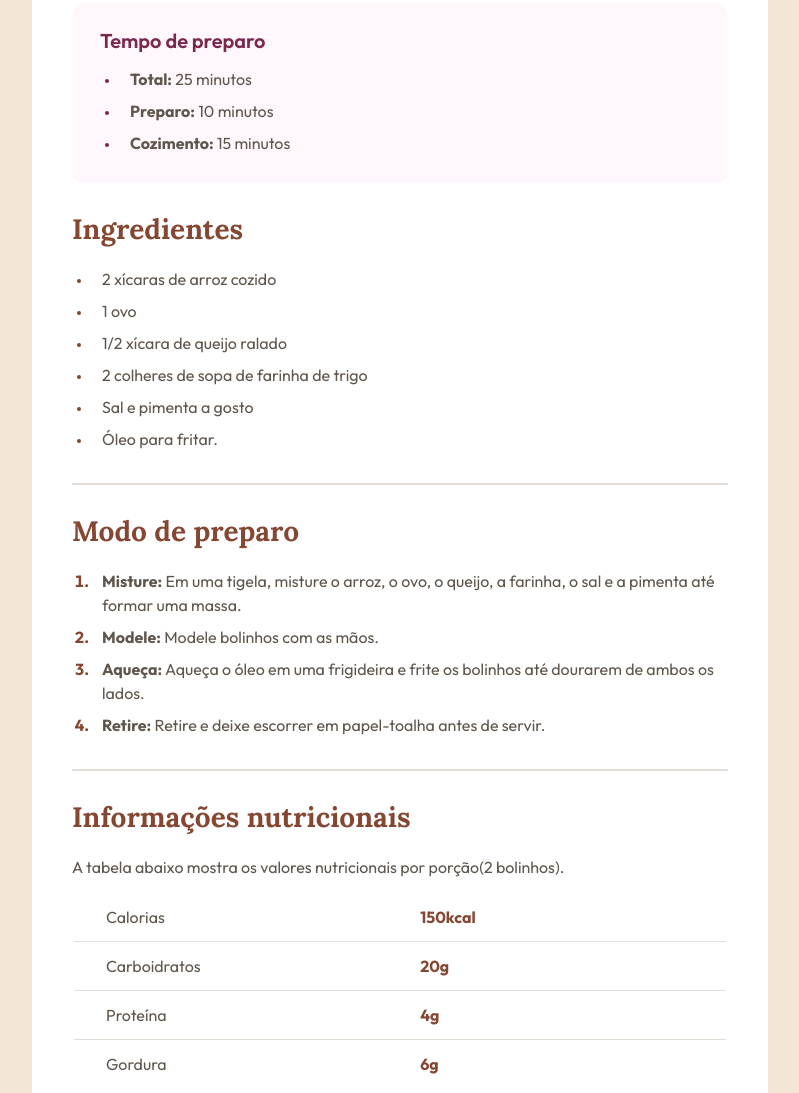
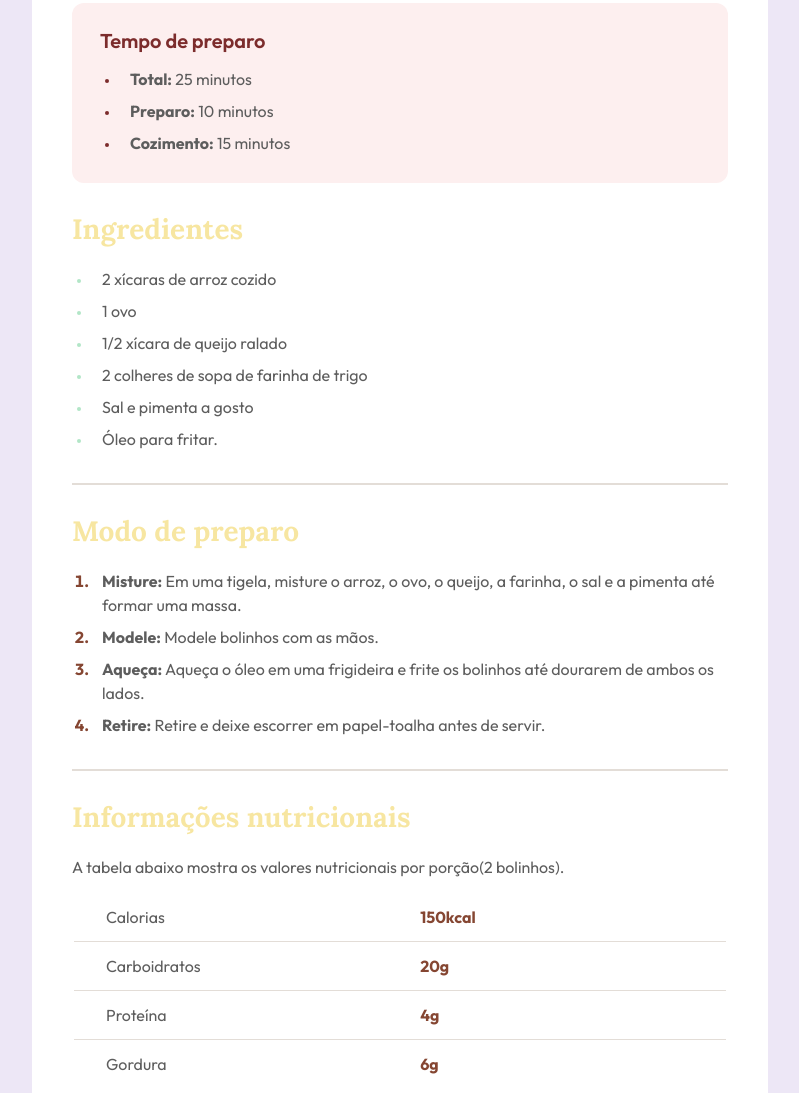
Before and after one commit to LucasStranger/Rewasste1, a plain HTML site: page Teste Rewaste1/receita2.html in a window 1280 px wide. Shown: the part 698-1791 px from the top of the page, without its empty margins (240-1039 px from the left). Drawn offline with Linux system fonts and the light colour scheme.

Commit message:
Update corporeceita.css

```diff
--- a/Teste Rewaste1/css/corporeceita.css
+++ b/Teste Rewaste1/css/corporeceita.css
@@ -1,4 +1,4 @@
-/*Pagina da Receita de Omelete como teste*/
+/* Pagina da Receita de Omelete como teste */
 * {
     margin: 0;
     padding: 0;
@@ -7,7 +7,7 @@
 }
 
 body {
-    background-color: #f3e5d7;
+    background-color: #EDE7F6; /* Lavanda Clara */
 }
 
 body > div {
@@ -31,7 +31,7 @@ h1, h2 {
 
 h1 {
     font-size: 40px;
-    color: #312e2c;
+    color: #A7C7E7; /* Azul Claro */
     line-height: 100%;
     margin-bottom: 24px;
 }
@@ -41,13 +41,13 @@ p, li, th, td {
 }
 
 p {
-    color: #5f564d;
+    color: #5D5D5D; /* Cinza Suave */
     line-height: 150%;
     margin-bottom: 32px;
 }
 
 .tempo {
-    background-color: #fff7fb;
+    background-color: #FDEFEF; /* Rosa Chá */
     padding: 28px;
     border-radius: 12px;
     margin-bottom: 32px;
@@ -58,13 +58,13 @@ p {
     font-weight: 600;
     line-height: 100%;
     font-family: 'Outfit', sans-serif;
-    color: #7a284e;
+    color: #7C2C2C; /* Vinho */
     margin-bottom: 16px;
 }
 
 li {
     padding-left: 10px;
-    color: #5f564d;
+    color: #5D5D5D; /* Cinza Suave */
     line-height: 150%;
 }
 
@@ -77,29 +77,29 @@ ol, ul {
 }
 
 .tempo li::marker {
-    color: #7a284e;
+    color: #7C2C2C; /* Vinho */
     font-size: 12px;
 }
 
 h2 {
     font-size: 28px;
-    color: #854632;
+    color: #F7E6A1; /* Amarelo Pastel */
     line-height: 100%;
     margin-bottom: 24px;
 }
 
 .ingredientes li::marker {
     font-size: 12px;
-    color: #854632;
+    color: #B2E6C7; /* Verde Pastel */
 }
 
 hr {
-    border: 1px solid #e3ddd7;
+    border: 1px solid #E3DDD7; /* Mantido */
     margin-block: 32px;
 }
 
 .modo li::marker {
-    color: #854632;
+    color: #854632; /* Mantido */
     font-weight: 700;
 }
 
@@ -112,7 +112,7 @@ table {
 }
 
 th, td {
-    border-bottom: 1px solid #e3ddd7;
+    border-bottom: 1px solid #E3DDD7; /* Mantido */
     width: 100%;
 }
 
@@ -124,14 +124,14 @@ th {
     text-align: left;
     padding-left: 32px;
     font-weight: 400;
-    color: #5f564d;
+    color: #5D5D5D; /* Cinza Suave */
     line-height: 150%;
 }
 
 td {
     padding-left: 16px;
     font-weight: 700;
-    color: #854632;
+    color: #854632; /* Mantido */
     line-height: 150%;
 }
 
@@ -149,3 +149,8 @@ tr:nth-of-type(4) th,
 tr:nth-of-type(4) td {
     border: none;
 }
+
+/* Links ou botões */
+a, button {
+    color: #FFA07A; /* Coral Suave */
+}
```
